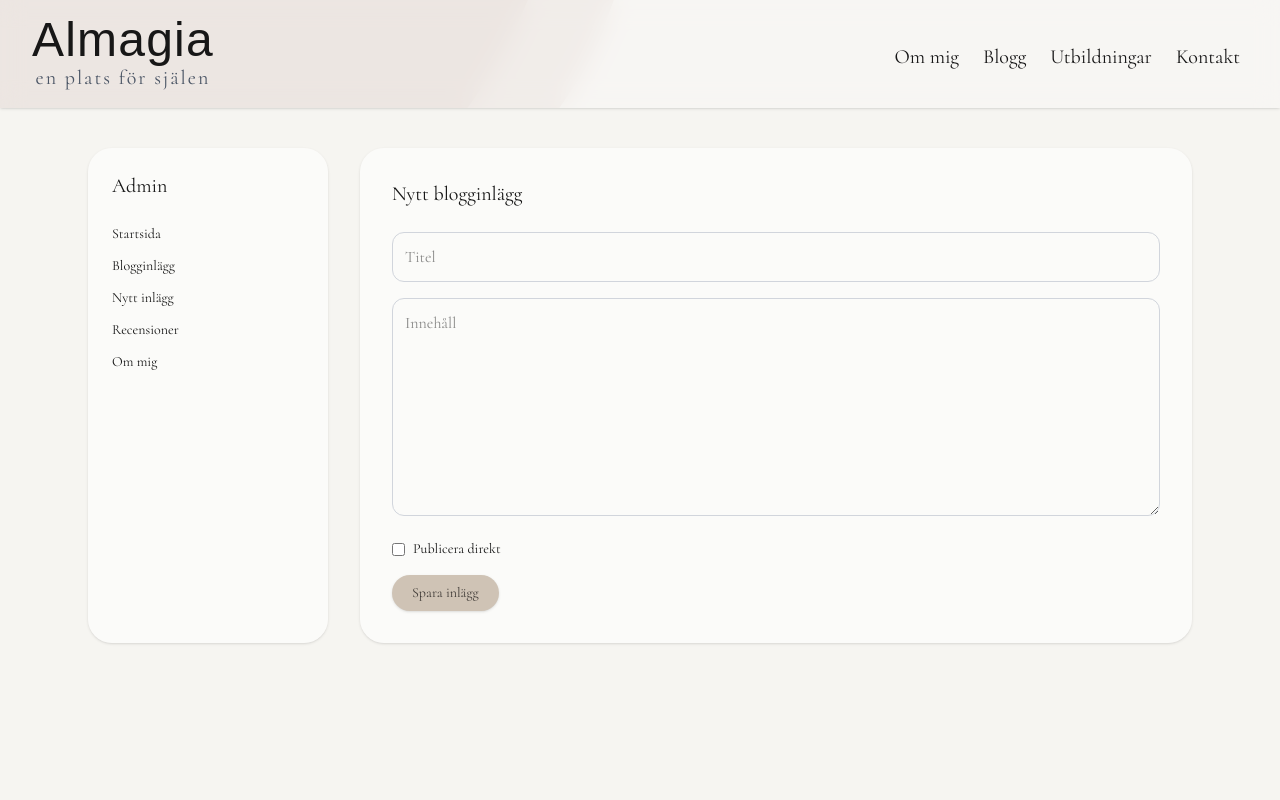
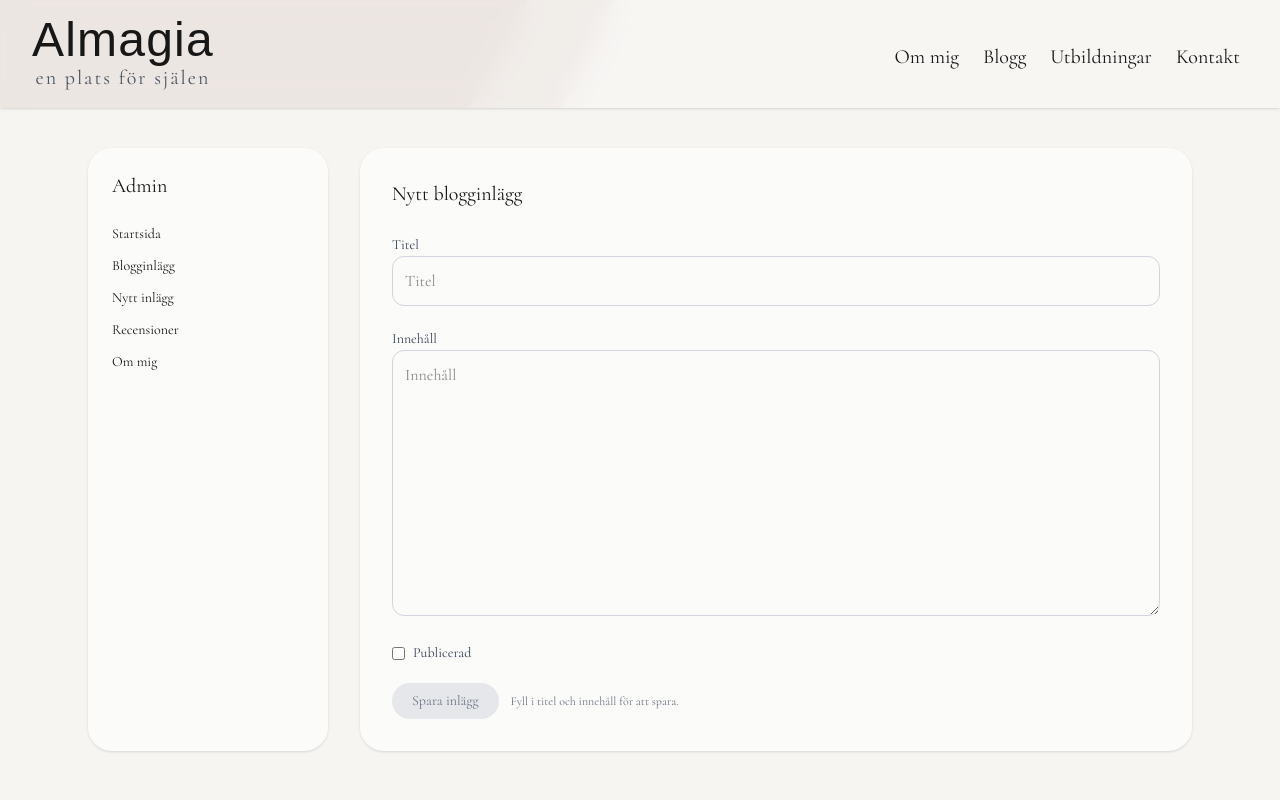
Before and after one commit to Tarupotter/Almagia, a Next.js app in the folder almagia/: page /admin/posts/new in a window 1280 px wide. Shown: the top 800 px of the page. Built offline with nearby package versions, Linux system fonts and the light colour scheme; a web font is replaced by a local one.

Commit message:
Refactor admin post forms into reusable PostForm component

```diff
--- a/almagia/app/admin/posts/[id]/page.tsx
+++ b/almagia/app/admin/posts/[id]/page.tsx
@@ -1,7 +1,7 @@
 "use client";
 
 import { useState } from "react";
-import Button from "@/components/ui/Button";
+import PostForm from "@/components/admin/PostForm";
 
 const mockPost = {
   title: "Vad är healing?",
@@ -19,40 +19,13 @@ export default function EditPostPage() {
     <div className="space-y-6">
       <h1 className="text-xl">Redigera inlägg</h1>
 
-      <div className="space-y-4">
-        <input
-          type="text"
-          className="w-full rounded-xl border border-gray-300 p-3"
-          value={title}
-          onChange={(e) => setTitle(e.target.value)}
-        />
-
-        <textarea
-          rows={8}
-          className="w-full rounded-xl border border-gray-300 p-3"
-          value={content}
-          onChange={(e) => setContent(e.target.value)}
-        />
-
-        <label className="flex items-center gap-2 text-sm">
-          <input
-            type="checkbox"
-            checked={published}
-            onChange={(e) => setPublished(e.target.checked)}
-          />
-          Publicerad
-        </label>
-
-        <div className="flex gap-3">
-          <Button onClick={() => alert("Uppdateras senare via backend")}>
-            Spara ändringar
-          </Button>
-
-          <button className="text-sm text-red-600 underline">
-            Ta bort inlägg
-          </button>
-        </div>
-      </div>
+      <PostForm
+        initialValues={mockPost}
+        submitLabel="Spara ändringar"
+        showDelete
+        onSubmit={() => alert("Uppdateras senare via backend")}
+        onDelete={() => alert("Tas bort senare via backend")}
+      />
     </div>
   );
 }
--- a/almagia/app/admin/posts/new/page.tsx
+++ b/almagia/app/admin/posts/new/page.tsx
@@ -1,7 +1,7 @@
 "use client";
 
 import { useState } from "react";
-import Button from "@/components/ui/Button";
+import PostForm from "@/components/admin/PostForm";
 
 export default function NewPostPage() {
   const [title, setTitle] = useState("");
@@ -10,38 +10,12 @@ export default function NewPostPage() {
 
   return (
     <div className="space-y-6">
-      <h1 className="text-xl">Nytt blogginlägg</h1>
+    <h1 className="text-xl">Nytt blogginlägg</h1>
 
-      <div className="space-y-4">
-        <input
-          type="text"
-          placeholder="Titel"
-          className="w-full rounded-xl border border-gray-300 p-3"
-          value={title}
-          onChange={(e) => setTitle(e.target.value)}
-        />
-
-        <textarea
-          placeholder="Innehåll"
-          rows={8}
-          className="w-full rounded-xl border border-gray-300 p-3"
-          value={content}
-          onChange={(e) => setContent(e.target.value)}
-        />
-
-        <label className="flex items-center gap-2 text-sm">
-          <input
-            type="checkbox"
-            checked={published}
-            onChange={(e) => setPublished(e.target.checked)}
-          />
-          Publicera direkt
-        </label>
-
-        <Button onClick={() => alert("Sparas senare via backend")}>
-          Spara inlägg
-        </Button>
-      </div>
-    </div>
+    <PostForm
+      submitLabel="Spara inlägg"
+      onSubmit={() => alert("Sparas senare via backend")}
+    />
+  </div>
   );
 }
--- /dev/null
+++ b/almagia/components/admin/PostForm.tsx
@@ -0,0 +1,92 @@
+"use client";
+
+import { useState } from "react";
+import Button from "@/components/ui/Button";
+
+export type PostFormValues = {
+  title: string;
+  content: string;
+  published: boolean;
+};
+
+type PostFormProps = {
+  initialValues?: PostFormValues;
+  submitLabel: string;
+  onSubmit: (values: PostFormValues) => void;
+  showDelete?: boolean;
+  onDelete?: () => void;
+};
+
+export default function PostForm({
+  initialValues = { title: "", content: "", published: false },
+  submitLabel,
+  onSubmit,
+  showDelete = false,
+  onDelete,
+}: PostFormProps) {
+  const [title, setTitle] = useState(initialValues.title);
+  const [content, setContent] = useState(initialValues.content);
+  const [published, setPublished] = useState(initialValues.published);
+
+  const canSubmit = title.trim().length > 0 && content.trim().length > 0;
+
+  return (
+    <div className="space-y-5">
+      <div className="space-y-2">
+        <label className="text-sm text-gray-700">Titel</label>
+        <input
+          type="text"
+          placeholder="Titel"
+          className="w-full rounded-xl border border-gray-300 p-3 focus:outline-none focus:ring-1 focus:ring-gray-400"
+          value={title}
+          onChange={(e) => setTitle(e.target.value)}
+        />
+      </div>
+
+      <div className="space-y-2">
+        <label className="text-sm text-gray-700">Innehåll</label>
+        <textarea
+          placeholder="Innehåll"
+          rows={10}
+          className="w-full rounded-xl border border-gray-300 p-3 focus:outline-none focus:ring-1 focus:ring-gray-400"
+          value={content}
+          onChange={(e) => setContent(e.target.value)}
+        />
+      </div>
+
+      <label className="flex items-center gap-2 text-sm text-gray-700">
+        <input
+          type="checkbox"
+          checked={published}
+          onChange={(e) => setPublished(e.target.checked)}
+        />
+        Publicerad
+      </label>
+
+      <div className="flex flex-wrap items-center gap-3">
+      <Button
+  onClick={() => onSubmit({ title, content, published })}
+  disabled={!canSubmit}
+>
+  {submitLabel}
+</Button>
+
+        {showDelete && (
+          <button
+            type="button"
+            className="text-sm text-red-600 underline hover:opacity-70"
+            onClick={onDelete}
+          >
+            Ta bort inlägg
+          </button>
+        )}
+
+        {!canSubmit && (
+          <span className="text-xs text-gray-500">
+            Fyll i titel och innehåll för att spara.
+          </span>
+        )}
+      </div>
+    </div>
+  );
+}
--- a/almagia/components/ui/Button.tsx
+++ b/almagia/components/ui/Button.tsx
@@ -4,24 +4,36 @@ type ButtonProps = {
   children: React.ReactNode;
   href?: string;
   onClick?: () => void;
-
+  className?: string;
+  disabled?: boolean;
+  type?: "button" | "submit" | "reset";
 };
 
-export default function Button({ children, href, onClick }: ButtonProps) {
-  const styles =
-    "inline-flex items-center justify-center rounded-full \
-   bg-[#CFC3B5] px-5 py-2 text-sm font-medium text-[#3f3a36] \
-   shadow-sm hover:shadow-md hover:bg-[#C3B6A8] \
-   transition-all";
+export default function Button({
+  children,
+  href,
+  onClick,
+  className,
+  type = "button",
+  disabled = false,
+}: ButtonProps) {
+  const base =
+    "inline-flex items-center justify-center rounded-full bg-[#CFC3B5] px-5 py-2 text-sm font-medium text-[#3f3a36] transition-all";
 
-   if (href) {
+  const hoverAndShadow = disabled
+  ? "bg-gray-200 text-gray-500 cursor-not-allowed"
+  : "shadow-sm hover:shadow-md hover:bg-[#C3B6A8]";
+
+  const combined = `${base} ${hoverAndShadow}${className ? ` ${className}` : ""}`;
+
+  if (href) {
     const isExternal = href.startsWith("http");
 
     if (isExternal) {
       return (
         <a
           href={href}
-          className={styles}
+          className={combined}
           target="_blank"
           rel="noopener noreferrer"
         >
@@ -31,14 +43,19 @@ export default function Button({ children, href, onClick }: ButtonProps) {
     }
 
     return (
-      <Link href={href} className={styles}>
+      <Link href={href} className={combined}>
         {children}
       </Link>
     );
   }
 
   return (
-    <button type="button" onClick={onClick} className={styles}>
+    <button
+      type={type}
+      onClick={onClick}
+      className={combined}
+      disabled={disabled}
+    >
       {children}
     </button>
   );
```
